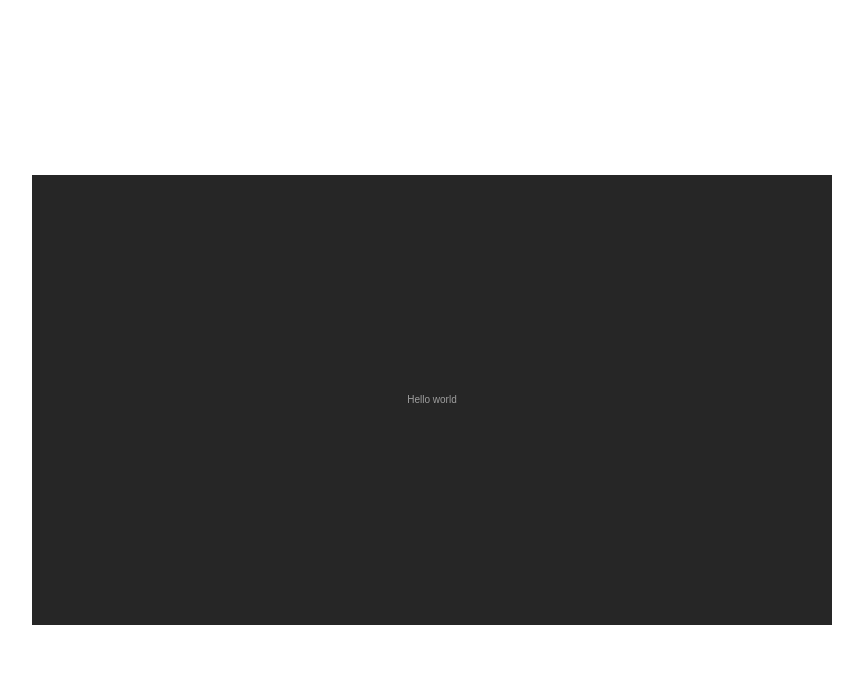
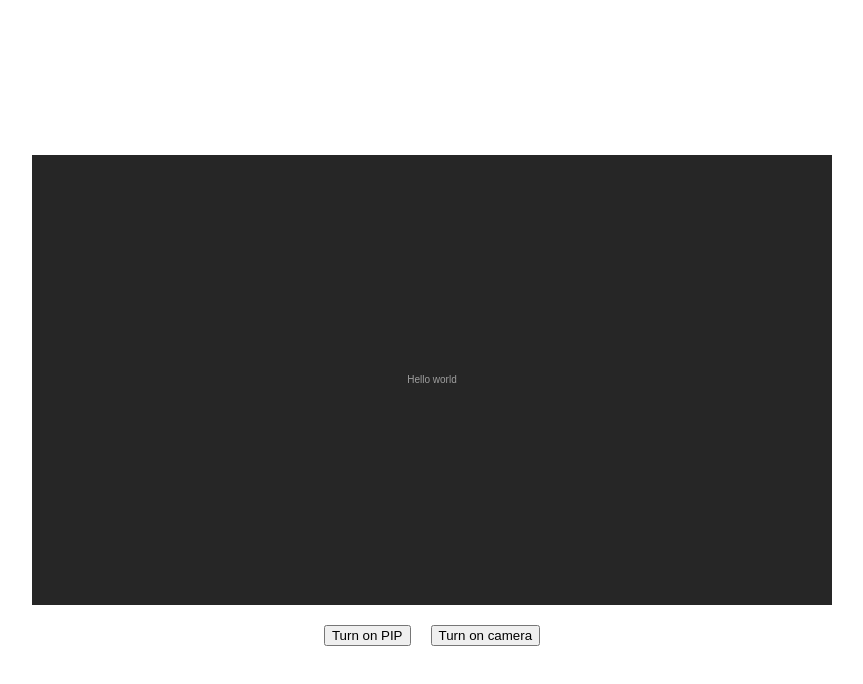
Before and after one commit to mechanicart/blank-canvas, a plain HTML site: page index.html in a window 1280 px wide. Shown: the whole page, without its empty margins (208-1071 px from the left). Drawn offline with Linux system fonts and the light colour scheme.

Commit message:
add action section with buttons

```diff
--- a/index.html
+++ b/index.html
@@ -10,7 +10,13 @@
 </head>
 
 <body>
-  <canvas width="800" height="450"></canvas>
+  <div class="content">
+    <canvas width="800" height="450"></canvas>
+    <div class="buttons">
+      <button>Turn on PIP</button>
+      <button>Turn on camera</button>
+    </div>
+  </div>
   <script src="./index.js"></script>
 </body>
 
--- a/style.css
+++ b/style.css
@@ -30,9 +30,25 @@ body {
   height: 100vh;
 }
 
+.content {
+  margin: auto;
+  display: flex;
+  flex-direction: column;
+  gap: 20px;
+}
+
+.buttons {
+  position: relative;
+  display: flex;
+  justify-content: center;
+  align-items: center;
+  flex-direction: row;
+  gap: 20px;
+}
+
+.buttons>button {}
+
 canvas {
-  display: block;
-  margin: auto;
   background-color: aqua;
 }
 
```
